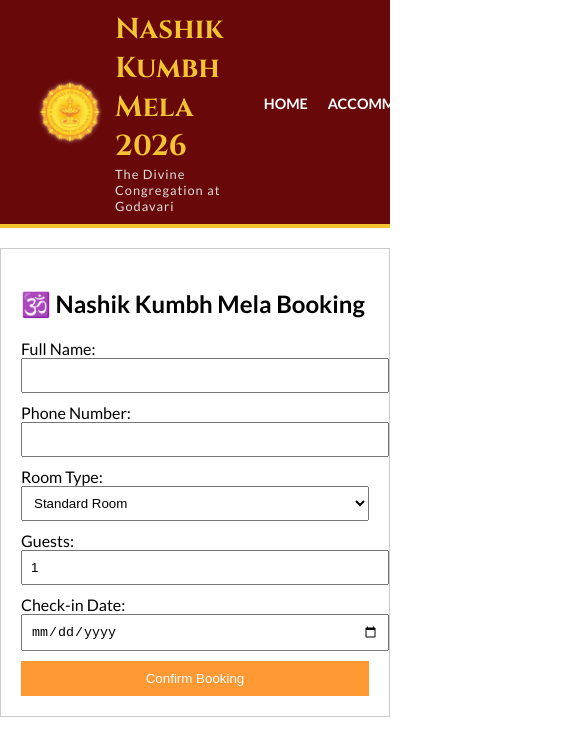
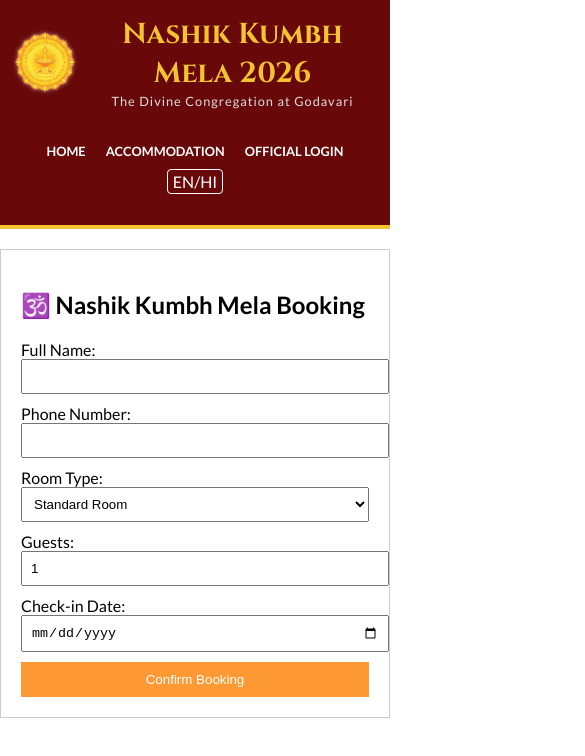
Before and after one commit to Harshad5009/nashik-kumbh-2026, a React (Create React App) app in the folder client/: page /book-now in a window 390 px wide. Shown: the top 756 px of the page, 585 px wide, since content can reach past the window. Built offline with nearby package versions, Linux system fonts and the light colour scheme.

Commit message:
Added a responsive UI

```diff
--- a/client/src/App.css
+++ b/client/src/App.css
@@ -186,3 +186,81 @@ body {
   box-shadow: 0 5px 15px rgba(0,0,0,0.2);
   border: 4px solid var(--gov-gold);
 }
+
+/* --- MOBILE RESPONSIVE FIXES --- */
+@media (max-width: 768px) {
+
+  /* 1. Fix the Header/Navbar */
+  .navbar-gov {
+    flex-direction: column; /* Stack logo and links */
+    padding: 15px;
+    gap: 15px;
+    text-align: center;
+  }
+
+  .nav-links-gov {
+    flex-wrap: wrap; /* Allow links to wrap to next line */
+    justify-content: center;
+    gap: 10px;
+    padding: 0;
+  }
+
+  .nav-links-gov a {
+    font-size: 0.8rem; /* Smaller text for links */
+    padding: 5px;
+  }
+
+  /* 2. Fix the Big Hero Section */
+  .hero-gov {
+    height: 70vh; /* Shorter height for mobile */
+    background-attachment: scroll; /* Fixes mobile scrolling glitch */
+  }
+
+  .hero-title {
+    font-size: 2.2rem; /* Much smaller title (was 4.5rem) */
+    padding: 0 10px;
+  }
+
+  .hero-subtitle {
+    font-size: 1rem;
+    padding: 0 20px;
+  }
+
+  .countdown-text {
+    font-size: 1.2rem; /* Fit countdown on one line */
+    margin-bottom: 30px;
+  }
+
+  .plan-btn {
+    padding: 12px 30px;
+    font-size: 1rem;
+  }
+
+  /* 3. Fix the Cards */
+  .cards-container-gov {
+    margin-top: -40px; /* Less overlap */
+    flex-direction: column; /* Stack cards vertically */
+    align-items: center;
+  }
+
+  .card-gov {
+    width: 90%; /* Full width cards */
+    max-width: 350px;
+  }
+
+  /* 4. Fix the Legend Section */
+  .legend-section {
+    padding: 40px 20px;
+    flex-direction: column-reverse; /* Put image on top of text */
+    text-align: center;
+  }
+
+  .legend-text h2 {
+    font-size: 1.8rem;
+  }
+
+  .legend-img {
+    width: 100%;
+    height: auto;
+  }
+}
```
